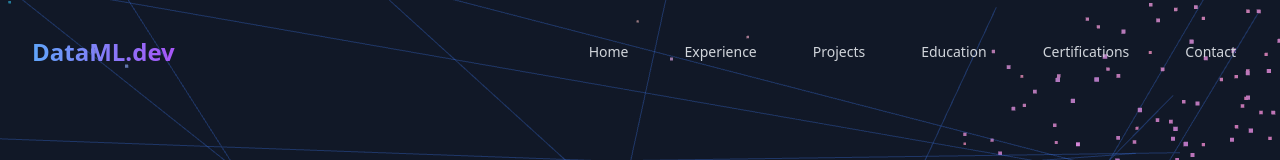
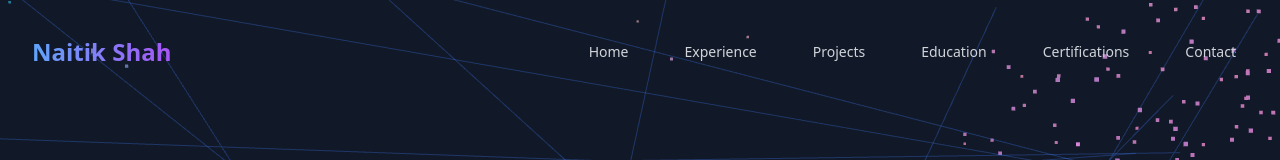
Before and after one commit to naitik2314/Portfolio-website, a React app: page / in a window 1280 px wide. Shown: the top 160 px of the page. Built offline with nearby package versions, Linux system fonts and the light colour scheme; the HTML template or start-up script is replaced by a standard one.

Commit message:
Changed wrong name

```diff
--- a/src/components/Contact.tsx
+++ b/src/components/Contact.tsx
@@ -73,7 +73,7 @@ const Contact = () => {
                     </div>
                     <div>
                       <h4 className="text-gray-400 text-sm">Email</h4>
-                      <p className="text-white">contact@dataml.dev</p>
+                      <p className="text-white">naitik@wayne.edu</p>
                     </div>
                   </div>
                   <div className="flex items-start gap-4">
--- a/src/components/Footer.tsx
+++ b/src/components/Footer.tsx
@@ -7,7 +7,7 @@ const Footer = () => {
         <div className="flex flex-col md:flex-row justify-between items-center">
           <div className="mb-4 md:mb-0">
             <div className="font-bold text-xl bg-gradient-to-r from-blue-400 to-purple-500 bg-clip-text text-transparent">
-              DataML.dev
+              Naitik Shah
             </div>
             <p className="text-gray-400 mt-1 text-sm">
               Data Science & Machine Learning Portfolio
@@ -36,7 +36,7 @@ const Footer = () => {
         </div>
         <div className="border-t border-gray-800 mt-6 pt-6 flex flex-col md:flex-row justify-between items-center">
           <p className="text-gray-400 text-sm mb-4 md:mb-0">
-            © {currentYear} DataML.dev. All rights reserved.
+            © {currentYear} Naitik Shah. All rights reserved.
           </p>
           <p className="text-gray-400 text-sm flex items-center">
             Built with <HeartIcon size={14} className="text-red-500 mx-1" /> and
--- a/src/components/Navbar.tsx
+++ b/src/components/Navbar.tsx
@@ -28,7 +28,7 @@ const Navbar = () => {
         <div className="flex items-center justify-between h-16">
           <div className="flex-shrink-0 font-bold text-2xl bg-gradient-to-r from-blue-400 to-purple-500 bg-clip-text text-transparent">
             <span className="cursor-pointer" onClick={() => scrollToSection('home')}>
-              DataML.dev
+              Naitik Shah
             </span>
           </div>
           {/* Desktop Navigation */}
```
